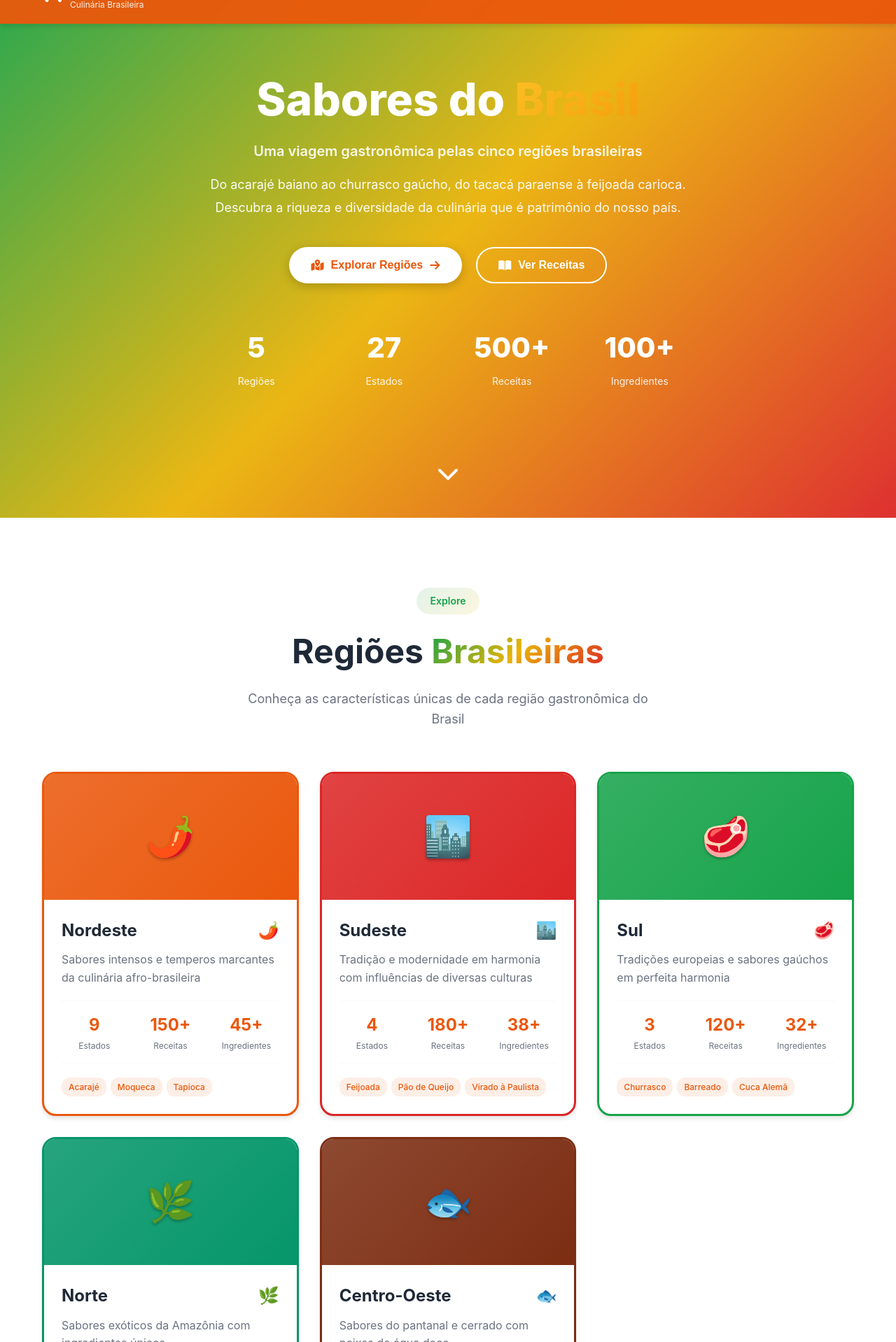
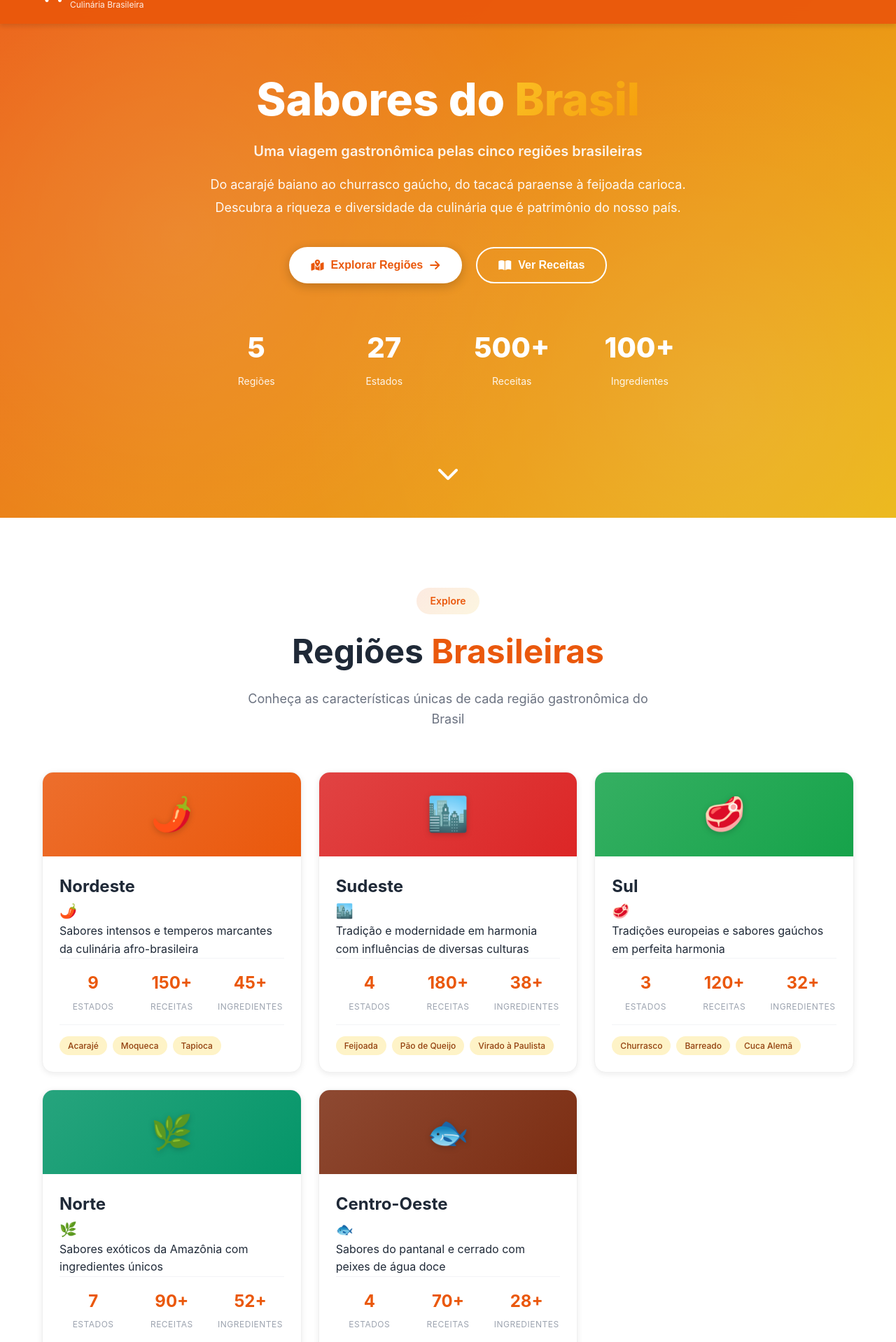
Before and after one commit to JJerosch/FlavorWay, a PHP site: page /culinaria-brasileira.php in a window 1280 px wide. Shown: the part 60-1978 px from the top of the page at 70% size. Run offline with PHP 8.4, Linux system fonts and the light colour scheme.

Commit message:
Mudança sutil nos estilos da home e culinaria brasileira

```diff
--- a/assets/css/public.css/culinariabrasileira.css
+++ b/assets/css/public.css/culinariabrasileira.css
@@ -12,6 +12,9 @@
     --gray: #6b7280;
     --light: #f9fafb;
     --white: #ffffff;
+    --gradient: linear-gradient(135deg, #ea580c 0%, #eab308 100%);
+    --shadow: 0 4px 6px rgba(0, 0, 0, 0.1);
+    --shadow-lg: 0 10px 25px rgba(0, 0, 0, 0.15);
 }
 
 body {
@@ -19,7 +22,6 @@ body {
     color: var(--dark);
     line-height: 1.6;
     overflow-x: hidden;
-    background: linear-gradient(180deg, #fff7ed 0%, white 50%, #fff7ed 100%);
 }
 
 .container {
@@ -168,9 +170,17 @@ body {
 .hero-bg-brasil {
     position: absolute;
     inset: 0;
-    background: linear-gradient(135deg, #16a34a 0%, #eab308 50%, #dc2626 100%);
+    background: var(--gradient);
     opacity: 0.95;
     z-index: 1;
+}
+
+.hero-bg-brasil::before {
+    content: "";
+    position: absolute;
+    inset: 0;
+    background-image: radial-gradient(circle at 20% 50%, rgba(255, 255, 255, 0.1) 0%, transparent 50%),
+        radial-gradient(circle at 80% 80%, rgba(255, 255, 255, 0.1) 0%, transparent 50%);
 }
 
 .hero-brasil .container {
@@ -191,16 +201,12 @@ body {
 }
 
 @keyframes wave {
-
-    0%,
-    100% {
+    0%, 100% {
         transform: rotate(0deg);
     }
-
     25% {
         transform: rotate(-10deg);
     }
-
     75% {
         transform: rotate(10deg);
     }
@@ -315,19 +321,12 @@ body {
 }
 
 @keyframes bounce {
-
-    0%,
-    20%,
-    50%,
-    80%,
-    100% {
+    0%, 20%, 50%, 80%, 100% {
         transform: translateX(-50%) translateY(0);
     }
-
     40% {
         transform: translateX(-50%) translateY(-10px);
     }
-
     60% {
         transform: translateX(-50%) translateY(-5px);
     }
@@ -345,8 +344,8 @@ section {
 
 .section-tag {
     display: inline-block;
-    background: linear-gradient(135deg, #16a34a20, #eab30820);
-    color: #16a34a;
+    background: linear-gradient(135deg, #ea580c20, #eab30820);
+    color: var(--primary);
     padding: 8px 20px;
     border-radius: 20px;
     font-weight: 600;
@@ -361,10 +360,7 @@ section {
 }
 
 .highlight-brasil {
-    background: linear-gradient(135deg, #16a34a, #eab308, #dc2626);
-    -webkit-background-clip: text;
-    -webkit-text-fill-color: transparent;
-    background-clip: text;
+    color: var(--primary);
 }
 
 .section-header p {
@@ -379,127 +375,155 @@ section {
     background: white;
 }
 
+/* Cards Minimalistas das Regiões */
 .regioes-grid {
     display: grid;
-    grid-template-columns: repeat(auto-fit, minmax(320px, 1fr));
-    gap: 30px;
+    grid-template-columns: repeat(auto-fit, minmax(280px, 1fr));
+    gap: 24px;
+    margin-top: 40px;
 }
 
 .regiao-card {
     background: white;
-    border-radius: 20px;
+    border-radius: 16px;
     overflow: hidden;
-    box-shadow: 0 4px 6px rgba(0, 0, 0, 0.1);
+    box-shadow: 0 2px 8px rgba(0, 0, 0, 0.08);
     transition: all 0.3s ease;
     cursor: pointer;
-    border: 3px solid transparent;
+    position: relative;
+    border: 1px solid #f0f0f0;
 }
 
 .regiao-card:hover {
-    transform: translateY(-10px);
-    box-shadow: 0 15px 30px rgba(0, 0, 0, 0.2);
+    transform: translateY(-8px);
+    box-shadow: 0 12px 24px rgba(0, 0, 0, 0.12);
 }
 
-.regiao-card.nordeste {
-    border-color: #ea580c;
+/* Cores por região */
+.regiao-card.nordeste .regiao-header {
+    background: linear-gradient(135deg, #f97316 0%, #ea580c 100%);
 }
 
-.regiao-card.sudeste {
-    border-color: #dc2626;
+.regiao-card.sudeste .regiao-header {
+    background: linear-gradient(135deg, #ef4444 0%, #dc2626 100%);
 }
 
-.regiao-card.sul {
-    border-color: #16a34a;
+.regiao-card.sul .regiao-header {
+    background: linear-gradient(135deg, #22c55e 0%, #16a34a 100%);
 }
 
-.regiao-card.norte {
-    border-color: #059669;
+.regiao-card.norte .regiao-header {
+    background: linear-gradient(135deg, #10b981 0%, #059669 100%);
 }
 
-.regiao-card.centro-oeste {
-    border-color: #7c2d12;
+.regiao-card.centro-oeste .regiao-header {
+    background: linear-gradient(135deg, #92400e 0%, #78350f 100%);
 }
 
+/* Header do card */
 .regiao-header {
-    height: 180px;
-    position: relative;
+    height: 120px;
     display: flex;
     align-items: center;
     justify-content: center;
-    color: white;
+    position: relative;
 }
 
 .regiao-icon {
-    font-size: 3.5rem;
-    position: relative;
-    z-index: 10;
-    text-shadow: 0 2px 4px rgba(0, 0, 0, 0.3);
+    font-size: 3rem;
+    filter: drop-shadow(0 2px 4px rgba(0, 0, 0, 0.2));
 }
 
+/* Body do card */
 .regiao-body {
-    padding: 25px;
+    padding: 24px;
 }
 
-.regiao-title {
+.regiao-title-wrapper {
     display: flex;
     align-items: center;
     justify-content: space-between;
-    margin-bottom: 10px;
+    margin-bottom: 12px;
 }
 
 .regiao-body h3 {
     font-size: 1.5rem;
-    color: var(--dark);
+    font-weight: 700;
+    color: #1f2937;
+    margin: 0;
 }
 
 .regiao-emoji {
-    font-size: 1.5rem;
+    font-size: 1.25rem;
 }
 
-.regiao-body p {
-    color: var(--gray);
-    line-height: 1.6;
+.regiao-description {
+    color: #6b7280;
+    font-size: 0.875rem;
+    line-height: 1.5;
     margin-bottom: 20px;
 }
 
+/* Stats minimalistas */
 .regiao-stats {
-    display: grid;
-    grid-template-columns: repeat(3, 1fr);
-    gap: 15px;
-    padding: 15px 0;
-    border-top: 1px solid var(--light);
-    border-bottom: 1px solid var(--light);
-    margin-bottom: 20px;
+    display: flex;
+    gap: 16px;
+    padding: 16px 0;
+    border-top: 1px solid #f3f4f6;
+    border-bottom: 1px solid #f3f4f6;
+    margin-bottom: 16px;
 }
 
 .regiao-stat {
+    flex: 1;
     text-align: center;
 }
 
 .regiao-stat-number {
+    display: block;
     font-size: 1.5rem;
     font-weight: 700;
-    color: var(--primary);
+    color: #ea580c;
+    margin-bottom: 4px;
 }
 
 .regiao-stat-label {
+    display: block;
     font-size: 0.75rem;
-    color: var(--gray);
+    color: #9ca3af;
+    text-transform: uppercase;
+    letter-spacing: 0.5px;
 }
 
+/* Tags minimalistas */
 .regiao-tags {
     display: flex;
     flex-wrap: wrap;
-    gap: 6px;
+    gap: 8px;
 }
 
 .regiao-tag {
-    background: rgba(234, 88, 12, 0.1);
-    color: var(--primary);
-    padding: 4px 10px;
-    border-radius: 12px;
+    background: #fef3c7;
+    color: #92400e;
+    padding: 4px 12px;
+    border-radius: 20px;
     font-size: 0.75rem;
     font-weight: 500;
+}
+
+/* Responsive */
+@media (max-width: 640px) {
+    .regioes-grid {
+        grid-template-columns: 1fr;
+    }
+
+    .regiao-stats {
+        gap: 12px;
+    }
+
+    .regiao-stat-number {
+        font-size: 1.25rem;
+    }
 }
 
 /* Filtros e Receitas */
@@ -543,13 +567,13 @@ section {
     background: white;
     border-radius: 15px;
     overflow: hidden;
-    box-shadow: 0 4px 6px rgba(0, 0, 0, 0.1);
+    box-shadow: var(--shadow);
     transition: all 0.3s ease;
 }
 
 .receita-card:hover {
     transform: translateY(-5px);
-    box-shadow: 0 10px 25px rgba(0, 0, 0, 0.15);
+    box-shadow: var(--shadow-lg);
 }
 
 .receita-image {
@@ -563,7 +587,7 @@ section {
     position: absolute;
     top: 12px;
     left: 12px;
-    background: linear-gradient(135deg, #ea580c, #eab308);
+    background: var(--gradient);
     color: white;
     padding: 6px 12px;
     border-radius: 20px;
@@ -667,7 +691,7 @@ section {
     background: white;
     border-radius: 15px;
     padding: 30px;
-    box-shadow: 0 4px 6px rgba(0, 0, 0, 0.1);
+    box-shadow: var(--shadow);
     text-align: center;
     transition: all 0.3s ease;
     border: 2px solid transparent;
@@ -675,7 +699,7 @@ section {
 
 .ingrediente-card:hover {
     transform: translateY(-5px);
-    box-shadow: 0 10px 25px rgba(0, 0, 0, 0.15);
+    box-shadow: var(--shadow-lg);
     border-color: var(--primary);
 }
 
@@ -717,14 +741,14 @@ section {
     background: white;
     padding: 35px;
     border-radius: 20px;
-    box-shadow: 0 4px 6px rgba(0, 0, 0, 0.1);
+    box-shadow: var(--shadow);
     text-align: center;
     transition: all 0.3s ease;
 }
 
 .cultura-card:hover {
     transform: translateY(-5px);
-    box-shadow: 0 10px 25px rgba(0, 0, 0, 0.15);
+    box-shadow: var(--shadow-lg);
 }
 
 .cultura-icon {
@@ -745,7 +769,7 @@ section {
 
 /* CTA */
 .cta-brasil {
-    background: linear-gradient(135deg, #16a34a 0%, #eab308 50%, #dc2626 100%);
+    background: var(--gradient);
     color: white;
     text-align: center;
     padding: 80px 0;
@@ -771,7 +795,7 @@ section {
 
 /* Footer */
 .footer-brasil {
-    background: linear-gradient(135deg, #1f2937 0%, #374151 100%);
+    background: linear-gradient(135deg, var(--dark) 0%, #374151 100%);
     color: white;
     padding: 60px 0 30px;
 }
--- a/assets/js/public.js/home-main.js
+++ b/assets/js/public.js/home-main.js
@@ -8,7 +8,7 @@ const culinarias = [
     receitas: 500,
     estados: 27,
     image: "/placeholder.svg?height=200&width=400&text=Culinária+Brasileira",
-    link: "culinaria-brasileira.html",
+    link: "culinaria-brasileira.php",
   },
   {
     id: "italiana",
--- a/public/cadastro.php
+++ b/public/cadastro.php
@@ -123,6 +123,6 @@
             </div>
         </div>
     </div>
-    <script src= "../assets/public.js/cadastro.js"></script>
+    <script src= "../assets/js/public.js/cadastro.js"></script>
 </body>
 </html>
--- a/public/culinaria-brasileira.php
+++ b/public/culinaria-brasileira.php
@@ -5,7 +5,7 @@
     <meta name="viewport" content="width=device-width, initial-scale=1.0">
     <title>Culinária Brasileira - FlavorWay</title>
     <link href="https://cdnjs.cloudflare.com/ajax/libs/font-awesome/6.0.0/css/all.min.css" rel="stylesheet">
-    <link rel="stylesheet" href="../assets/css/public.css/home-styles.css">
+    <link rel="stylesheet" href="../assets/css/public.css/homestyles.css">
     <link rel="stylesheet" href="../assets/css/public.css/culinariabrasileira.css">
 </head>
 <body class="culinaria-page">
```
Also changed, not shown: config/database.php (+14 -2 lines), config/test-connection.php (added, +50 -0 lines), public/index.php (+6 -7 lines), assets/js/public.js/nordeste.js (added).
